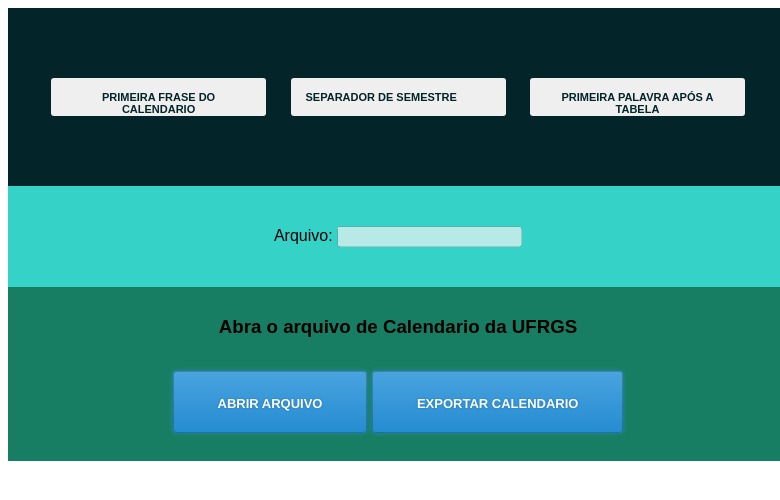
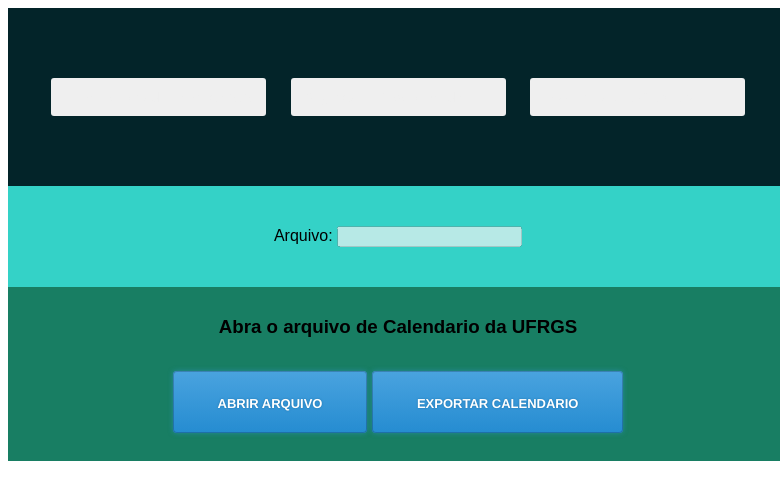
Before and after one commit to augustotimm/ufrgs-calendar-extension, an Electron app: page electron/index.html in a window 780 px wide. Drawn offline with Linux system fonts and the light colour scheme; no server answers.

Commit message:
improved input text

```diff
--- a/electron/main.js
+++ b/electron/main.js
@@ -13,6 +13,7 @@
       contextIsolation: false,
     },
   });
+  // win.webContents.openDevTools()
   win.loadFile("index.html");
 }
 
--- a/electron/pdfParser/index.js
+++ b/electron/pdfParser/index.js
@@ -41,4 +41,4 @@
 
 }
 
-await parsePDF("/Users/i752054/Downloads/Portaria-Nº-7642-de-18.11.2024.pdf")
+// await parsePDF("/Users/i752054/Downloads/Portaria-Nº-7642-de-18.11.2024.pdf")
--- a/electron/style.css
+++ b/electron/style.css
@@ -483,6 +483,7 @@
 &:nth-child(5) {
   background: #B2E3AF;
 }
+    }
 
 span {
   position: relative;
@@ -905,7 +906,7 @@
   left: 0;
   bottom: 8px;
   padding: 5px 15px;
-  color: #032429;
+  color: transparent;
   font-size: 11px;
   font-weight: 700;
   text-transform: uppercase;
```
Also changed, not shown: 1 other file.
